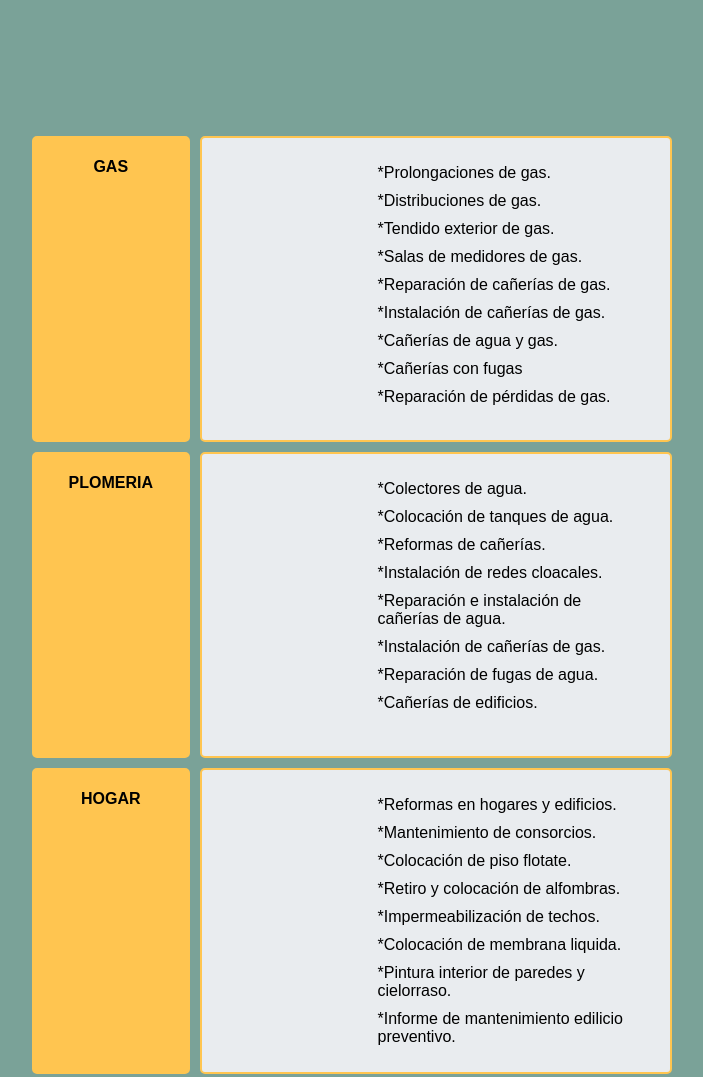
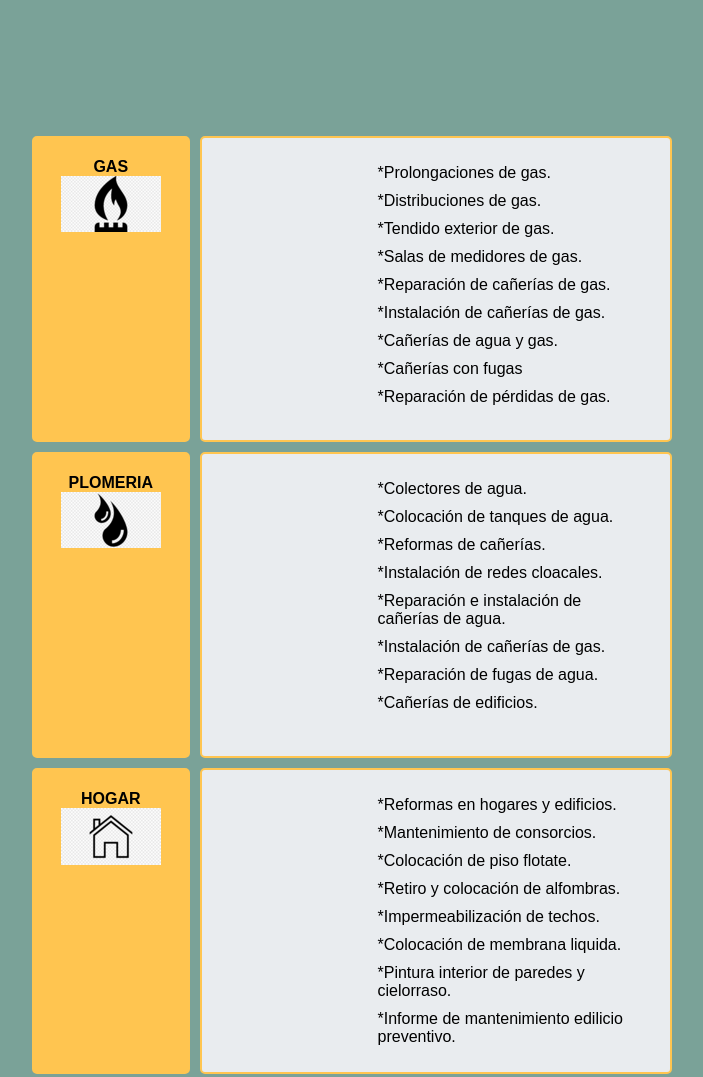
Before and after one commit to Montanifer/VictorGas, a website: page secciones/servicios.html in a window 1280 px wide. Shown: the part 580-1657 px from the top of the page, without its empty margins (368-1071 px from the left). Drawn offline with Linux system fonts and the light colour scheme.

Commit message:
imágenes en sección servicios

```diff
--- a/secciones/servicios.html
+++ b/secciones/servicios.html
@@ -55,10 +55,20 @@
     <section class="grid">
 
 
-        <div id="servicios1">GAS</div>
+        <div id="servicios1">
+          <p>GAS</p>
+            <img src="/imagenes/gas_servicios.png" alt="silueta de llama">
+        </div>
 
-        <div id="servicios2">PLOMERIA</div>
-        <div id="servicios3">HOGAR</div>
+        <div id="servicios2">
+         <p>PLOMERIA</p>
+         <img src="/imagenes/gota_servicios.png" alt="silueta de gota">
+
+        </div>
+        <div id="servicios3">
+         <p>HOGAR</p>
+         <img src="/imagenes/hogar_servicios.png" alt="silueta de hogar">
+        </div>
 
 
 
```
Also changed, not shown: imagenes/gas_servicios.png (added), imagenes/gota_servicios.png (added), imagenes/hogar_servicios.png (added).
